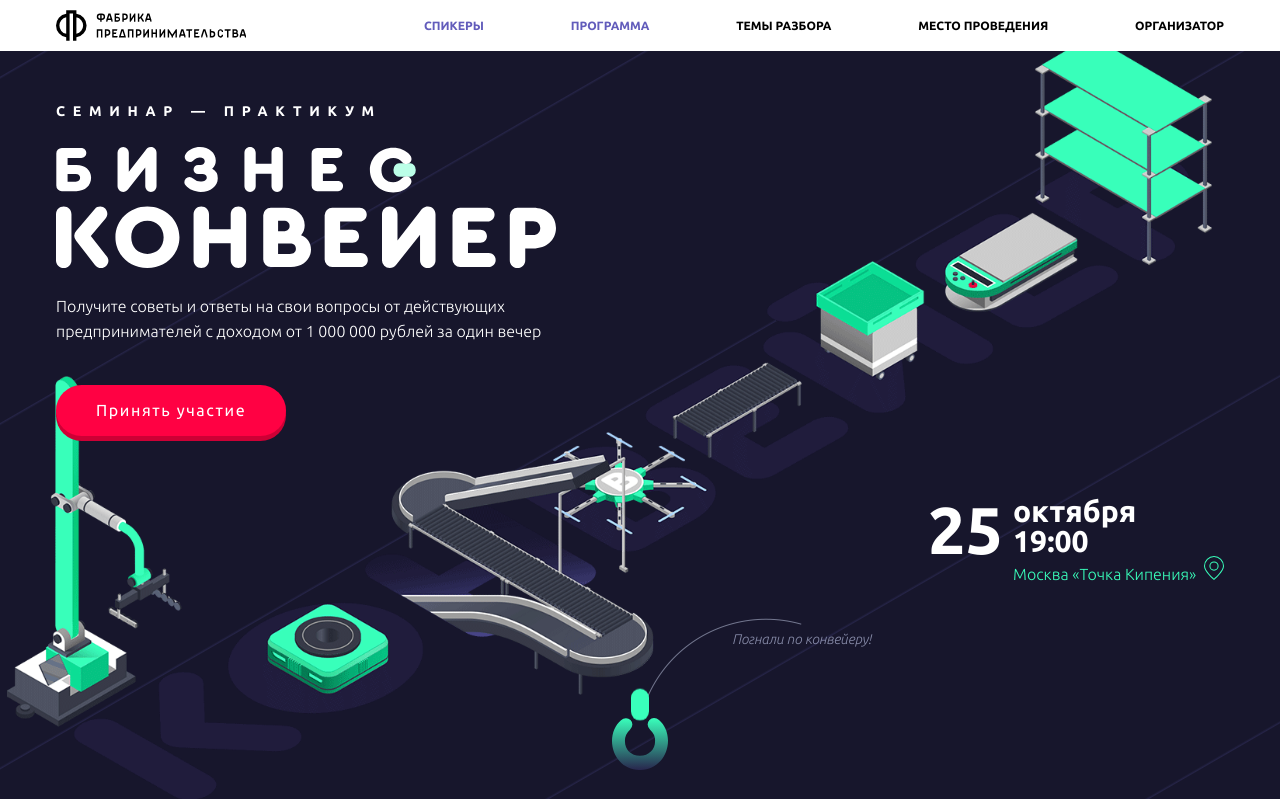
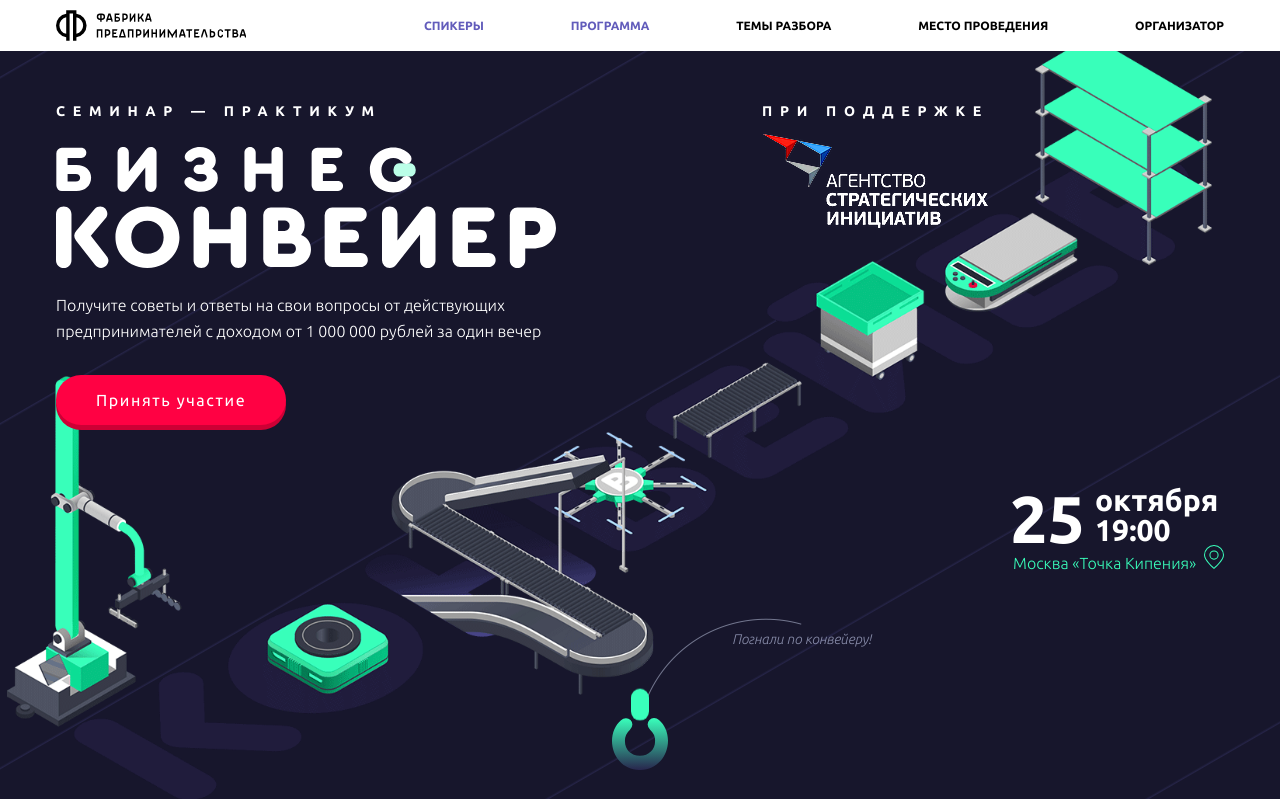
Before and after one commit to BulatSa/konveer, a PHP site: page / in a window 1280 px wide. Shown: the top 799 px of the page. Run offline with PHP 8.4, Linux system fonts and the light colour scheme; style sheets or scripts are compiled from the project's sources; some libraries are stand-ins or nearby versions.

Commit message:
Some fix

```diff
--- a/index.php
+++ b/index.php
@@ -37,7 +37,11 @@
 			<span class="intro-top__what">Семинар — практикум</span>
 			<?php include('img/text-logo.svg'); ?>
 			<p class="intro-top__descr">Получите советы и ответы на свои вопросы от действующих предпринимателей с доходом от 1 000 000 рублей за один вечер</p>
-			<a href="#" class="fancy btn" data-src="#m odal-order-1">Принять участие</a>
+			<div class="intro-top__partner">
+				<span class="intro-top__what">При поддержке</span>
+				<img src="img/intro/logo-partner.png" alt="">
+			</div>
+			<a href="#" class="fancy btn" data-src="#modal-order-1">Принять участие</a>
 		</div>
 
 		<div class="intro-bottom">
--- a/sass/pages/_contest.scss
+++ b/sass/pages/_contest.scss
@@ -2,6 +2,9 @@
 	padding-top: 140px;
 	@include res(m) {
 		padding-top: 20px;
+	}
+	@include res(s) {
+		padding-top: 0;
 	}
 }
 
--- a/sass/pages/_order.scss
+++ b/sass/pages/_order.scss
@@ -1,5 +1,8 @@
 .s-order {
 	padding-bottom: 80px;
+	@include res(s) {
+		padding-bottom: 60px;
+	}
 }
 
 .order {
--- a/sass/pages/_s-for.scss
+++ b/sass/pages/_s-for.scss
@@ -8,7 +8,7 @@
 			padding-bottom: 120px;
 		}
 		@include res(m){
-			padding-top: 50px;
+			padding-top: 40px;
 			padding-bottom: 40px;
 		}
 	}
--- a/sass/pages/_s-intro.scss
+++ b/sass/pages/_s-intro.scss
@@ -15,11 +15,11 @@
 		background-position: center center;
 	}
 	@include res(m){
-		height: auto;
+		height: initial;
 		min-height: 780px;
 	}
 	@include res(s){
-		min-height: 670px;
+		min-height: 800px;
 		padding-top: 30px;
 	}
 	@include res(xs){
@@ -62,13 +62,42 @@
 	&__descr{
 		font-size: 20px;
 		font-weight: 300;
-		margin-bottom: 40px;
+		margin-bottom: 30px;
 		@include res(xl){
 			font-size: 16px;
 		}
 		@include res(xs){
 			font-size: 14px;
+			margin-bottom: 15px;
+		}
+	}
+}
+
+.intro-top__partner {
+	position: absolute;
+	top: 0;
+	right: 250px;
+	@include res(l) {
+		right: 11%;
+	}
+	@include res(m) {
+		right: 3%;
+	}
+	@include res(s) {
+		position: relative;
+		top: initial;
+		right: initial;
+	}
+	img {
+		display: block;
+		margin-top: 10px;
+		@include res(m) {
+			max-width: 100%;
+			width: 180px;
 			margin-bottom: 20px;
+		}
+		@include res(s) {
+			width: 160px;
 		}
 	}
 }
@@ -125,12 +154,14 @@
 
 	a{
 		display: inline-block;
+		margin-left: -82px;
 		color: $green;
 		font-size: 16px;
 		font-weight: 300;
 		transition: color 0.3s ease;
 		white-space: nowrap;
 		@include res(s){
+			margin-left: -55px;
 			font-size: 14px;
 		}
 
--- a/sass/pages/_s-team.scss
+++ b/sass/pages/_s-team.scss
@@ -1,6 +1,9 @@
 .s-team{
 	padding: 60px 0 0 0;
 	text-align: center;
+	@include res(s) {
+		padding-top: 40px;
+	}
 
 	.h6.purple{
 		margin-bottom: 0.5em;
@@ -31,6 +34,10 @@
 	&__name{
 		display: block;
 		margin-bottom: 0.5em;
+		transition: all 0.3s ease;
+		&:hover {
+			color: $green;
+		}
 	}
 
 	&__descr{
--- a/sass/pages/_themes.scss
+++ b/sass/pages/_themes.scss
@@ -1,5 +1,8 @@
 .s-themes {
 	padding: 80px 0;
+	@include res(s) {
+		padding-top: 40px;
+	}
 	.btn-center {
 		@include res(s) {
 			padding-top: 15px;
--- a/send.php
+++ b/send.php
@@ -22,6 +22,7 @@ $mail->CharSet = 'utf-8';
 $mail->setFrom('no-reply@biz-razbor.ru', 'biz-razbor.ru');
 $mail->addAddress('gray005@yandex.ru');
 $mail->addAddress('sales@bizfabrika.pro');
+$mail->addAddress('alhimik-77@yandex.ru');
 $mail->isHTML(true);
 $mail->Subject = $subject;
 $mail->Body = $message;
```
Also changed, not shown: other parts of index.php (+21 -30 lines), img/intro/logo-partner.png (added), img/team/15.jpg (added), img/text-logo.svg.
